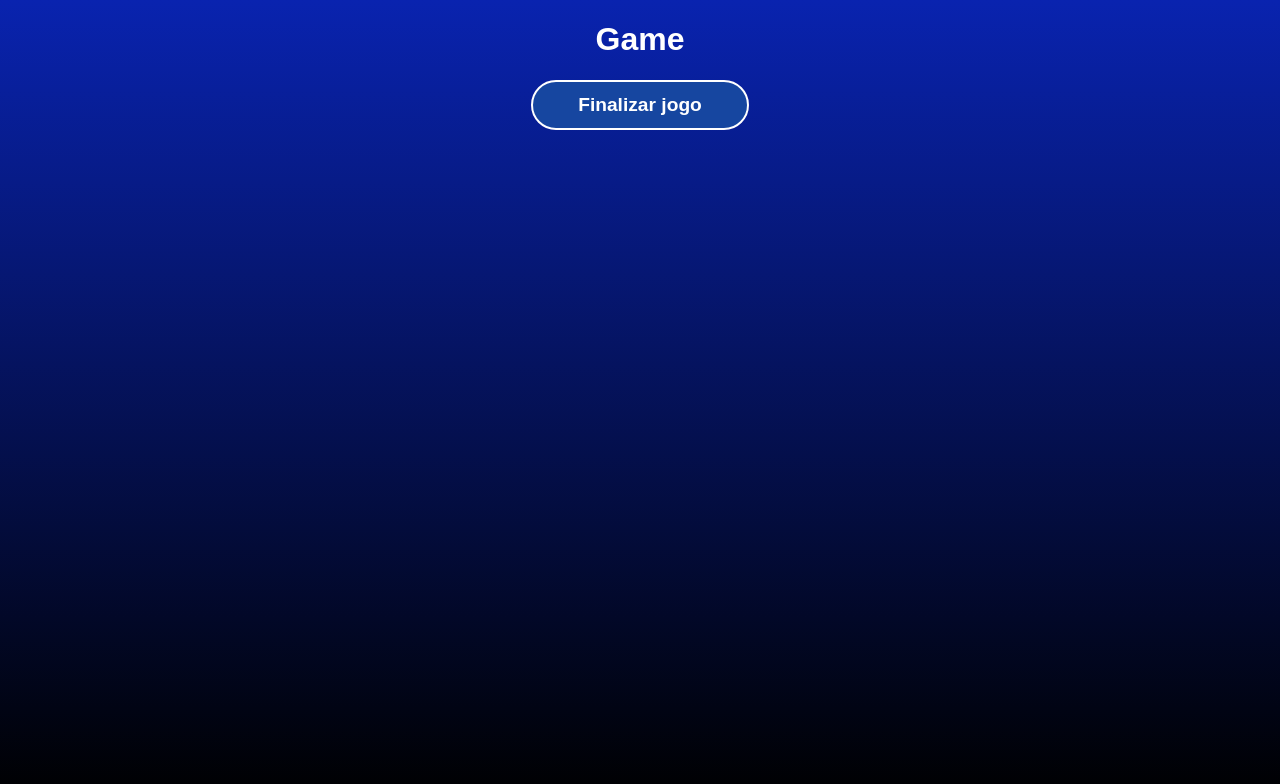
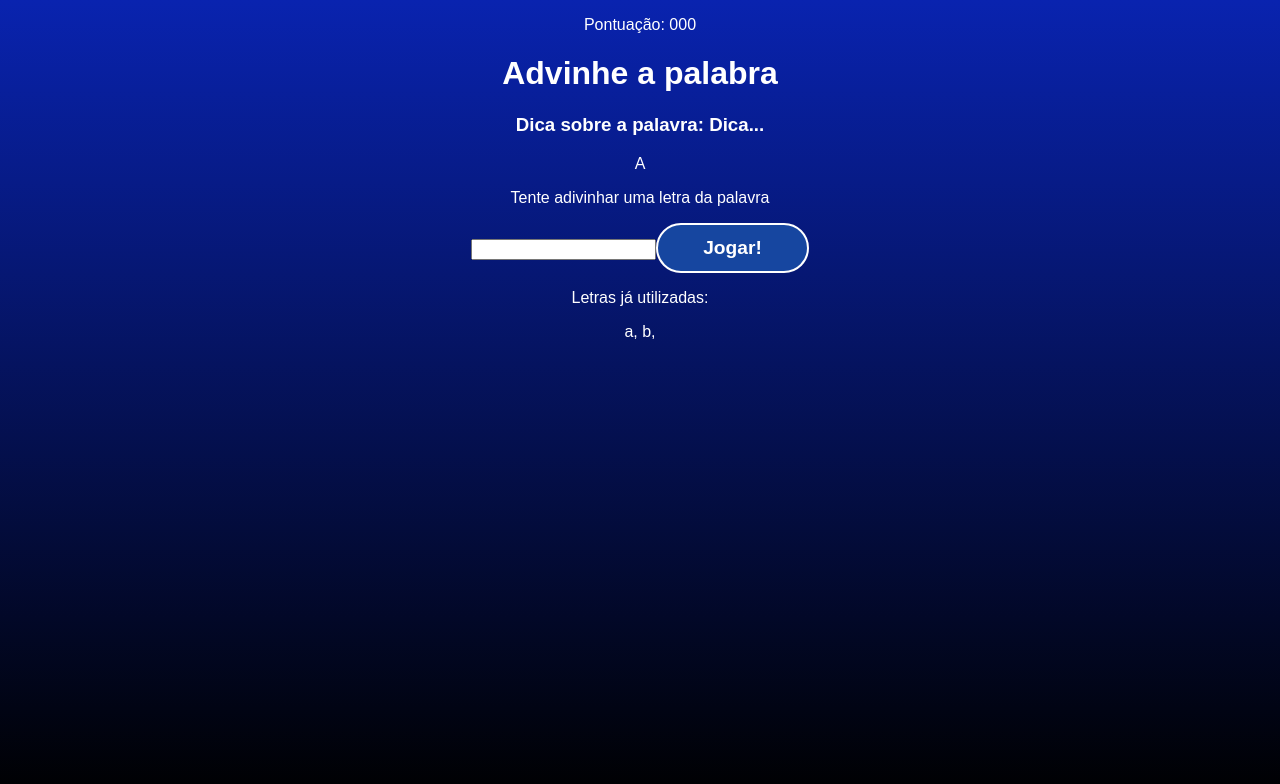
Before and after one commit to SilvaRDev/curso-react, a React (Vite) app in the folder 7-SECRET-WORD/secretword/: page / in a window 1280 px wide. Both pictures are taken after a click on the button "Começar o jogo!". Shown: the top 784 px of the page. Built offline with nearby package versions, Linux system fonts and the light colour scheme.

Commit message:
Update Game.jsx

```diff
--- a/7-SECRET-WORD/secretword/src/components/Game.jsx
+++ b/7-SECRET-WORD/secretword/src/components/Game.jsx
@@ -2,9 +2,30 @@ import './Game.css'
 
 const Game = ({ verifyLetter }) => {
   return (
-    <div>
-      <h1>Game</h1>
-      <button onClick={verifyLetter}>Finalizar jogo</button>
+    <div className="game">
+      <p className="points">
+        <span>Pontuação: 000</span>
+      </p>
+      <h1>Advinhe a palabra</h1>
+      <h3 className="tip">
+        Dica sobre a palavra: <span>Dica...</span>
+      </h3>
+      <div className="wordContainer">
+        <span className='letter'>A</span>
+        <span className='blankSquare'></span>
+      </div>
+      <div className="letterContainer">
+        <p>Tente adivinhar uma letra da palavra</p>
+        <form>
+          <input type="text" name="letter" maxLength='1' required />
+          <button>Jogar!</button>
+        </form>
+      </div>
+      <div className="wrongLettersContainer">
+        <p>Letras já utilizadas:</p>
+        <span>a, </span>
+        <span>b, </span>
+      </div>
     </div>
   )
 }
```
